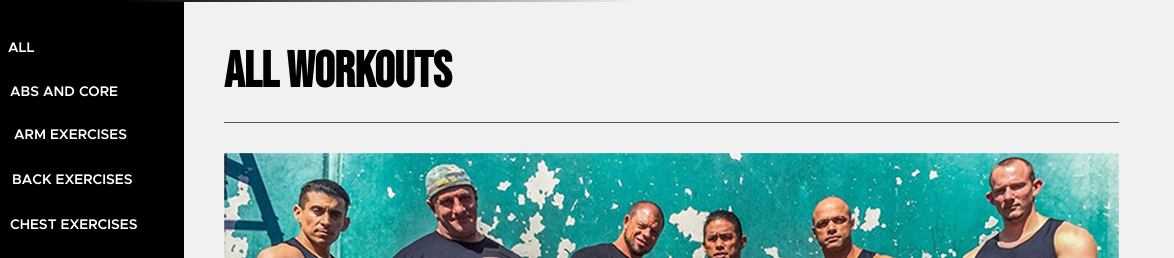
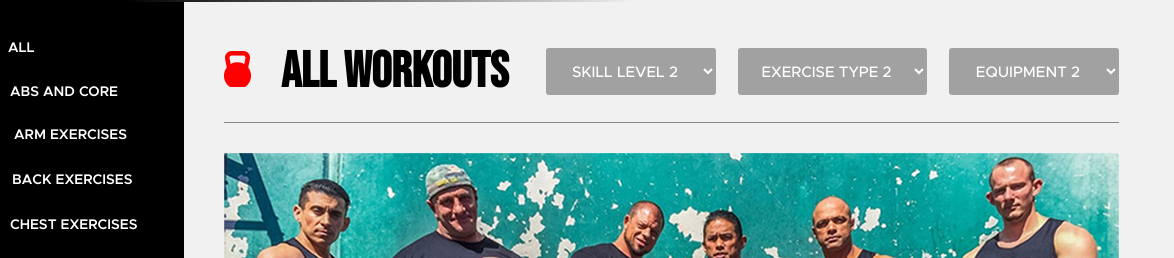
Before and after one commit to Velaska/workouts, a plain HTML site: page index.html in a window 1280 px wide. Shown: the part 358-616 px from the top of the page, 106-1280 px from the left. Drawn offline with Linux system fonts and the light colour scheme.

Commit message:
created a filter panel

```diff
--- /dev/null
+++ b/css/media-queries.css
@@ -0,0 +1,20 @@
+@media only screen and (max-width: 768px) {
+    .container{
+        padding: 20px;
+    }
+    header .logo {
+        float: none;
+        display: block;
+        max-width: 150px;
+        margin: auto;
+    }
+    header .logo img{
+        width: 100%;
+    }
+
+    header .btn {
+        width: 100%;
+        display: block;
+        margin: 10px auto 0;
+    }
+}
--- a/css/style.css
+++ b/css/style.css
@@ -280,6 +280,11 @@ h2{
    text-align: left;
     color: #000000;
 }
+h2:before{
+    content: url("../images/icon-weight.png");
+    display: inline-block;
+    margin-right: 30px;
+}
 .img-top {
     width: 100%;
     position: relative;
@@ -522,6 +527,14 @@ aside form .btn-search {
 }
 
 .filter-panel {
-    border-bottom: 1px solid #555555;
+    border-bottom: 1px solid #898989;
     padding-bottom: 20px;
+    display: flex;
+    align-items: center;
+    justify-content: space-between;
 }
+.filter-panel .btn{
+    background-color: #a1a1a1;
+    padding: 15px 19px;
+    margin-left: 18px;
+}
--- a/index.html
+++ b/index.html
@@ -9,6 +9,7 @@
     <link href="https://fonts.googleapis.com/css?family=Bebas+Neue&display=swap" rel="stylesheet">
     <link rel="stylesheet" href="../workouts/fontawesome-free-5.12.1-web/css/all.css">
     <link rel="stylesheet" href="css/style.css">
+    <link rel="stylesheet" href="css/media-queries.css">
 </head>
 <body>
 <header>
@@ -130,6 +131,23 @@
     <section class="main-box">
         <div class="filter-panel">
             <h2>ALL WORKOUTS</h2>
+            <form action="" method="post" class="select-form">
+                <select name="skill level" class="btn">
+                    <option disabled>skill level</option>
+                    <option value="skill level 2">skill level 2</option>
+                    <option value="skill level 3">skill level 3</option>
+                </select>
+                <select name="skill level" class="btn">
+                    <option disabled>EXERCISE TYPE</option>
+                    <option value="EXERCISE TYPE 2">EXERCISE TYPE 2</option>
+                    <option value="EXERCISE TYPE 3">EXERCISE TYPE 3</option>
+                </select>
+                <select name="skill level" class="btn">
+                    <option disabled>EQUIPMENT</option>
+                    <option value="EQUIPMENT 1">EQUIPMENT 2</option>
+                    <option value="EQUIPMENT 3">EQUIPMENT 3</option>
+                </select>
+            </form>
 
         </div>
         <div class="video-player container-right">
```
Also changed, not shown: images/icon-weight.png (added), images/logo-red-v.png (added), images/logo-white-v.png (added).
